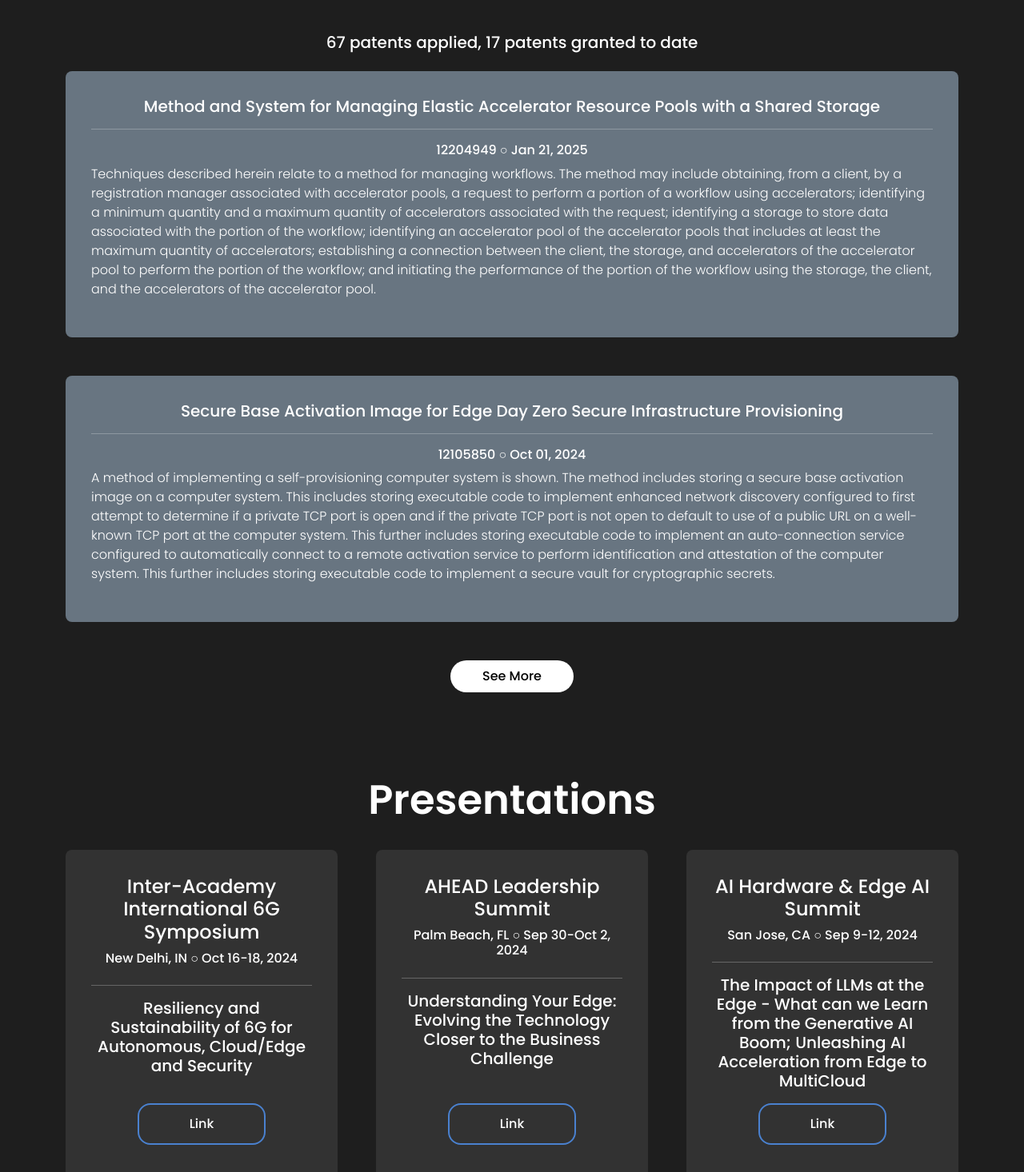
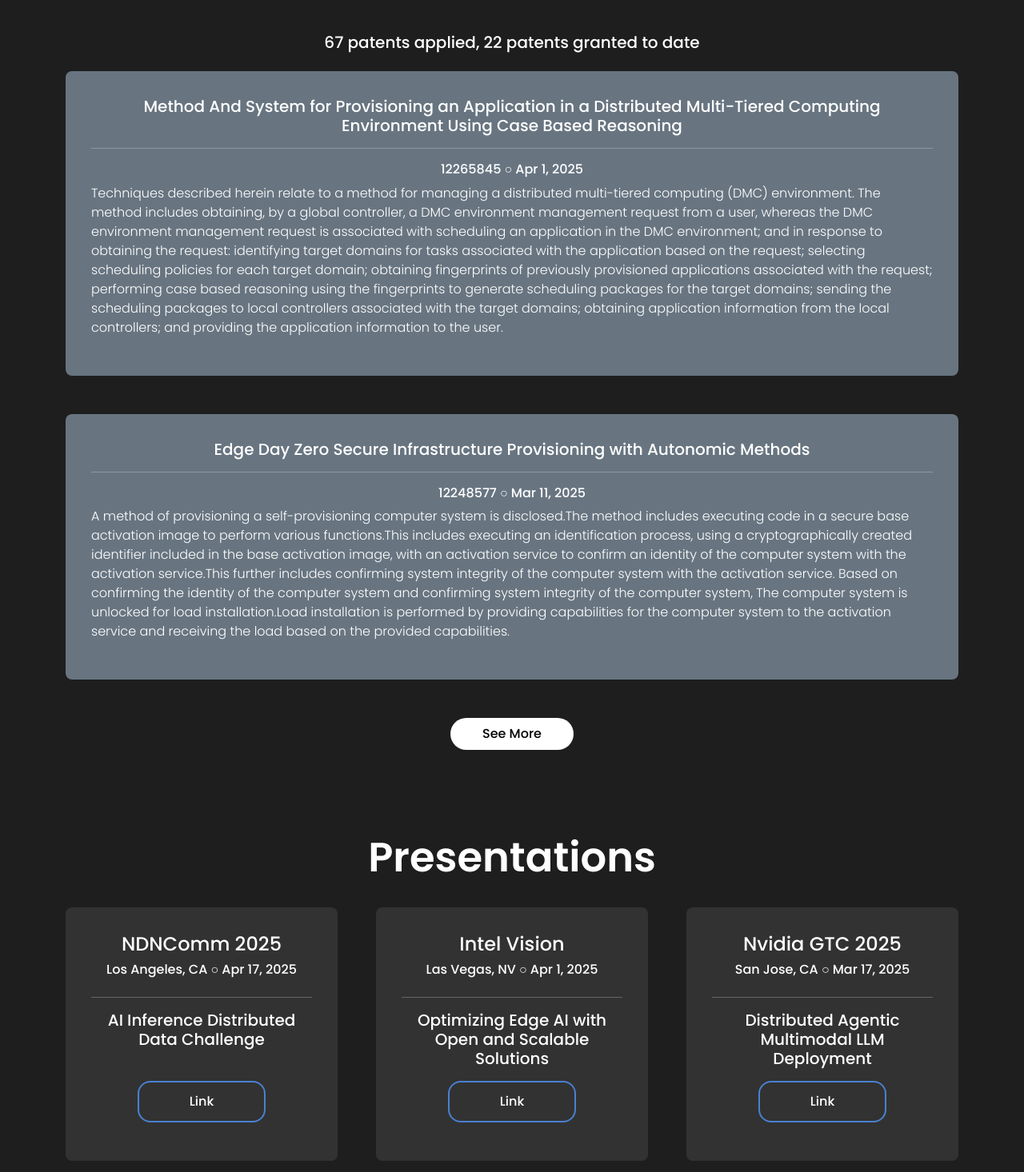
Before and after one commit to nicolewhitee/jw-portfolio, a React (Create React App) app: page / in a window 1280 px wide. Shown: the part 5104-6570 px from the top of the page at 80% size. Built offline with nearby package versions, Linux system fonts and the light colour scheme.

Commit message:
Add new patents and presentations

```diff
--- a/src/components/Patents/patents.js
+++ b/src/components/Patents/patents.js
@@ -15,7 +15,7 @@ const Patents = () => {
         <>
             <section id='patents'>
                 <div className="headerTitle" aria-level="1" role="heading">Patents</div>
-                <div className="h5 mb-4">67 patents applied, 17 patents granted to date</div>
+                <div className="h5 mb-4">67 patents applied, 22 patents granted to date</div>
                 <div className="container">
                     <div className="row display-flex g-5">
                         {patentsArray.slice(0, next).map((patent, index) => {
--- a/src/components/Patents/patentsArray.js
+++ b/src/components/Patents/patentsArray.js
@@ -1,4 +1,34 @@
 const patentsArray = [
+    {
+        title: 'Method And System for Provisioning an Application in a Distributed Multi-Tiered Computing Environment Using Case Based Reasoning',
+        patentId: '12265845',
+        dateIssued: 'Apr 1, 2025',
+        description: 'Techniques described herein relate to a method for manag­ing a distributed multi-tiered computing (DMC) environ­ment. The method includes obtaining, by a global controller, a DMC environment management request from a user, whereas the DMC environment management request is associated with scheduling an application in the DMC environment; and in response to obtaining the request: identifying target domains for tasks associated with the application based on the request; selecting scheduling poli­cies for each target domain; obtaining fingerprints of previ­ously provisioned applications associated with the request; performing case based reasoning using the fingerprints to generate scheduling packages for the target domains; send­ing the scheduling packages to local controllers associated with the target domains; obtaining application information from the local controllers; and providing the application information to the user.'
+    },
+    {
+        title: ' Edge Day Zero Secure Infrastructure Provisioning with Autonomic Methods',
+        patentId: '12248577',
+        dateIssued: 'Mar 11, 2025',
+        description: 'A method of provisioning a self-provisioning computer system is disclosed.The method includes executing code in a secure base activation image to perform various functions.This includes executing an identification process, using a cryptographically created identifier included in the base activation image, with an activation service to confirm an identity of the computer system with the activation service.This further includes confirming system integrity of the computer system with the activation service. Based on confirming the identity of the computer system and con­firming system integrity of the computer system, The com­puter system is unlocked for load installation.Load instal­lation is performed by providing capabilities for the computer system to the activation service and receiving the load based on the provided capabilities.'
+    },
+    {
+        title: 'System and Methods for Transparent Edge Application Dataset Management and Control',
+        patentId: '12238349',
+        dateIssued: 'Feb 25, 2025',
+        description: 'Techniques described herein relate to a method for distrib­uted data management.The method may include obtaining, by a data management agent of a data host and from an application executing on the data host, a request to access data; obtaining, by the data management agent, an informa­tion set associated with the data; making a determination, by the data management agent, that at least a portion of the data is not ready to be used by the application; and performing, by the data management agent and based on the determina­tion, a data preparation action set.'
+    },
+    {
+        title: 'Method and System for Performing Domain Level Scheduling of an Application in a Distributed Multi-Tiered Computing Environment using Reinforcement Learning',
+        patentId: '12236267',
+        dateIssued: 'Feb 25, 2025',
+        description: 'Techniques described herein relate to a method for manag­ing a distributed multi- tiered computing(DMC) environ­ment.The method includes decomposing, by a local con­troller  associated  with  an  DMC  domain, a  service dependency graph associated with a scheduling job; assign­ ing normalized compute units and normalized network units to tasks included in the service dependency graph; generat­ing a Q - table using the service dependency graph and reinforcement Q-leaming; calculating a critical path and a max learned path using the Q-table and the service depen­dency graph; calculating the earliest start time and the latest start time for each task using the service dependency graph and the max learned path to obtain a plurality of earliest start time and latest start time pairs for each task; and generating scheduling assignments using the plurality of earliest start time and latest start time pairs for each task.'
+    },
+    {
+        title: 'Feature Extraction and Selection in Information Processing System Environment',
+        patentId: '12229178',
+        dateIssued: 'Feb 18, 2025',
+        description: 'Data characterization techniques in an information process­ing system environment are disclosed.In one example, at least one processing device is configured to obtain data associated with execution of at least one of a plurality of applications in an information processing system. The pro­cessing device extracts features from the obtained data, and then selects a reduced subset of features from the extracted features for use in a machine learning classification process configured to determine an intent of the obtained data.'
+    },
     {
         title: 'Method and System for Managing Elastic Accelerator Resource Pools with a Shared Storage',
         patentId: '12204949',
@@ -232,11 +262,6 @@ const patentsArray = [
         dateIssued: 'Feb 24, 2023'
     },
     {
-        title: 'Feature Extraction and Selection in Information Processing System Environment',
-        patentId: '18/114196',
-        dateIssued: 'Feb 24, 2023'
-    },
-    {
         title: 'Service Impairment Isolation in Information Processing System Environment',
         patentId: '18/113162',
         dateIssued: 'Feb 23, 2023'
@@ -262,18 +287,8 @@ const patentsArray = [
         dateIssued: 'Apr 15, 2022'
     },
     {
-        title: 'Method and System for Performing Domain Level Scheduling of an Application in a Distributed Multi-Tiered Computing Environment',
-        patentId: '17/722042',
-        dateIssued: 'Apr 15, 2022'
-    },
-    {
         title: 'Method and System for Managing Resource Buffers in a Distributed Multi-Tiered Computing Environment',
         patentId: '17/722121',
-        dateIssued: 'Apr 15, 2022'
-    },
-    {
-        title: 'Method and System for Provisioning an Application in a Distributed Multi-Tiered Computing Environment Using Case Based Reasoning',
-        patentId: '17/722136',
         dateIssued: 'Apr 15, 2022'
     },
     {
@@ -302,11 +317,6 @@ const patentsArray = [
         dateIssued: 'Apr 15, 2022'
     },
     {
-        title: 'Edge Day Zero Secure Infrastructure Provisioning with Autonomic Methods',
-        patentId: '17/454170',
-        dateIssued: 'Nov 9, 2021'
-    },
-    {
         title: 'Unsupervised Data Characterization Utilizing Drift',
         patentId: '17/508043',
         dateIssued: 'Oct 22, 2021'
@@ -325,11 +335,6 @@ const patentsArray = [
         title: 'Automated Identification of Training Datasets',
         patentId: '17/508017',
         dateIssued: 'Oct 21, 2021'
-    },
-    {
-        title: 'System and Methods for Transparent Edge Application Dataset Management and Control',
-        patentId: '17/506339',
-        dateIssued: 'Oct 20, 2021'
     },
     {
         title: 'Autonomic Detection and Correction of Artificial Intelligence Model Drift',
--- a/src/components/Presentations/presentationsArray.js
+++ b/src/components/Presentations/presentationsArray.js
@@ -1,7 +1,35 @@
 const presentationsArray = [
     {
+        event: 'NDNComm 2025',
+        location: 'Los Angeles, CA',
+        title: 'AI Inference Distributed Data Challenge',
+        date: 'Apr 17, 2025',
+        link: 'https://ndncomm2025.named-data.net/'
+    },
+    {
+        event: 'Intel Vision',
+        location: 'Las Vegas, NV',
+        title: 'Optimizing Edge AI with Open and Scalable Solutions',
+        date: 'Apr 1, 2025',
+        link: 'https://www.intel.com/content/www/us/en/events/on-event-series/vision.html'
+    },
+    {
+        event: 'Nvidia GTC 2025',
+        location: 'San Jose, CA',
+        title: 'Distributed Agentic Multimodal LLM Deployment',
+        date: 'Mar 17, 2025',
+        link: 'https://www.nvidia.com/gtc/'
+    },
+    {
+        event: 'IEEE Symposium on Edge Compute',
+        location: 'Rome, Italy',
+        title: 'Chair - Edge Networking and Connected Vehicles; Panelist - Unlocking Innovation at the Edge: Stories and Experiences',
+        date: 'Dec 4, 2024',
+        link: 'https://acm-ieee-sec.org/2024/'
+    },
+    {
         event: 'Inter-Academy International 6G Symposium',
-        location: 'New Delhi, IN',
+        location: 'New Delhi, India',
         title: 'Resiliency and Sustainability of 6G for Autonomous, Cloud/Edge and Security',
         date: 'Oct 16-18, 2024',
         link: 'https://www.indiamobilecongress.com/'
@@ -53,7 +81,7 @@ const presentationsArray = [
         event: 'NIST - National Cybersecurity Center of Excellence',
         location: 'Gaithersburg, MD',
         title: 'Edge Challenges with Data Management and Networking – Infrastructure and Services track; Present and Future of Network Security',
-        date: 'March 6, 2024',
+        date: 'Mar 6, 2024',
         link: 'https://www.nist.gov/news-events/events/ndncomm2024#:~:text=The%202024%20Named%20Data%20Networking,and%20calls%20for%20your%20contributions'
     },
     {
```
